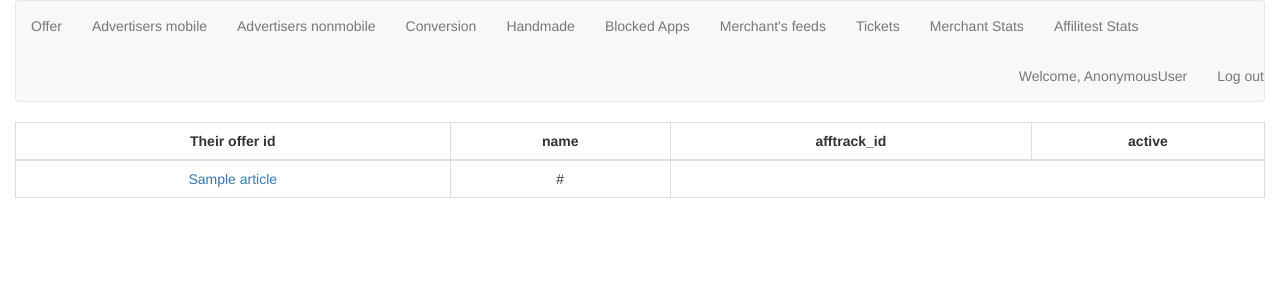
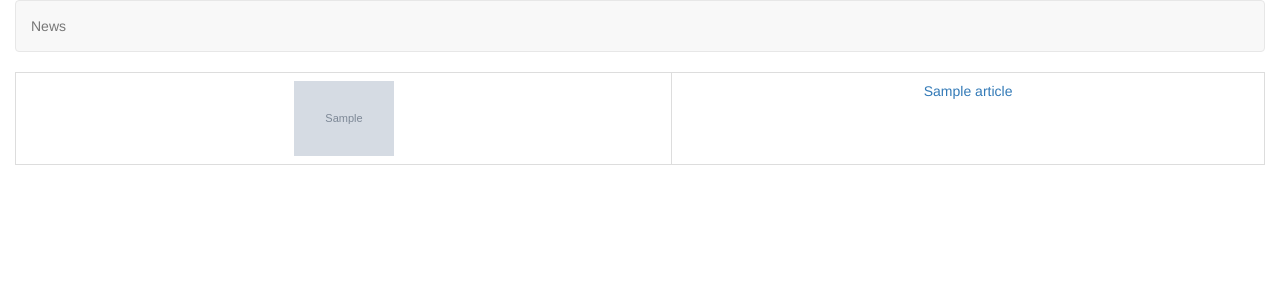
Before and after one commit to yornik1/btcmw, a Django app: page /articles/ in a window 1280 px wide. Shown: the top 300 px of the page. Run offline with Django 3.2, Linux system fonts and the light colour scheme; tables that the repository leaves empty hold one stand-in row (values such as "Sample post"); grey boxes marked "Sample" are stand-in pictures; some libraries are stand-ins or nearby versions.

Commit message:
Templates

```diff
--- a/mw/news/templates/base.html
+++ b/mw/news/templates/base.html
@@ -2,7 +2,7 @@
 <!DOCTYPE html>
 <html>
   <head>
-    <title>Offers</title>
+    <title>BTC News</title>
     <meta name="viewport" content="width=device-width, initial-scale=1.0">
     <script src="https://code.jquery.com/jquery-1.11.3.min.js"></script>
 
@@ -18,20 +18,7 @@
   <div class="container-fluid">
   <nav class="navbar navbar-default">
     <ul class="nav navbar-nav">
-      <li><a href='/offer/'>Offer</a></li>
-      <li><a href='/affiliates/mobile'>Advertisers mobile</a></li>
-      <li><a href='/affiliates/nonmobile'>Advertisers nonmobile</a></li>
-      <li><a href="/conversion/">Conversion</a></li>
-      <li><a href="/handmade/">Handmade</a></li>
-      <li><a href="/blockedapps/">Blocked Apps</a></li>
-      <li><a href="/merchantfeed/">Merchant's feeds</a></li>
-      <li><a href="/tickets/list">Tickets</a></li>
-      <li><a href="/merchstats/">Merchant Stats</a></li>
-      <li><a href="/affstats/">Affilitest Stats</a></li>
-    </ul>
-    <ul class="nav navbar-nav navbar-right">
-      <li><a>Welcome, {{ request.user }}</a></li>
-      <li><a href="/accounts/logout/">Log out</a></li>
+      <li><a href='/articles/'>News</a></li>
     </ul>
 
     </nav>
--- a/mw/news/templates/news/article_detail.html
+++ b/mw/news/templates/news/article_detail.html
@@ -1,6 +1,6 @@
 {% extends 'base.html' %}
 {%  block content %}
     <h3>{{ object.title }}</h3>
-    <div>{{object.body }}</div>
+    {% autoescape off %}{{ object.body  }}{% endautoescape %}
     <a href="{{object.url }}"><div>{{object.url }}</div></a>
 {% endblock %}
--- a/mw/news/templates/news/article_list.html
+++ b/mw/news/templates/news/article_list.html
@@ -14,20 +14,12 @@
 
 {%  block content %}
     <table class="table table-bordered text-center">
-	    <thead>
-		    <tr>
-		      <th class="text-center">Their offer id</th>
-              <th class="text-center">name</th>
-		      <th class="text-center">afftrack_id</th>
-		      <th class="text-center">active</th>
-		    </tr>
-	  	</thead>
 	  	<tbody>
 	  	  	{% for article in object_list %}
+                <tr>
+                    <td><img src="{{ article.picture_url }}" width="100px"></td>
     				<td><a href="/articles/{{ article.id }}/">{{ article.title }}</a></td>
-                    <td>{{ article.url }}</td>
-    				<!--<td>{{ offer.afftrack_id }}</td>-->
-                    <!--<td><span {% if offer.active  %} class="glyphicon glyphicon-ok" style="color:green"{% else %} class="glyphicon glyphicon-remove" style="color:red"{% endif %}></span></td>-->
+                    <!--<td>{{ article.url }}</td>-->
     			</tr>
     		{% endfor %}
     	</tbody>
@@ -47,12 +39,6 @@
             </span>
         </div>
     {% endif %}
-        <!--<script type="text/javascript">-->
-            <!--$(function () {-->
-                <!--$('#datetimepicker1').datetimepicker();-->
-                <!--$('#datetimepicker2').datetimepicker();-->
-            <!--});-->
-        <!--</script>-->
     </div>
 </div>
 {% endblock %}
--- a/mw/news/views.py
+++ b/mw/news/views.py
@@ -1,15 +1,11 @@
 from news.models import Article
 from django.views.generic.list import ListView
 from django.views.generic.detail import DetailView
-
-# Create your views here.
-
 
 
 class Articles(ListView):
     model = Article
     paginate_by = 35
-    # template_name = "main/singleoffer_list.html"
 
     def get_queryset(self, *args, **kwargs):
         return super(Articles, self).get_queryset(*args, **kwargs).filter(public=True)
```
Also changed, not shown: crawler/crawler/spiders/runews_spider.py (+7 -2 lines).
